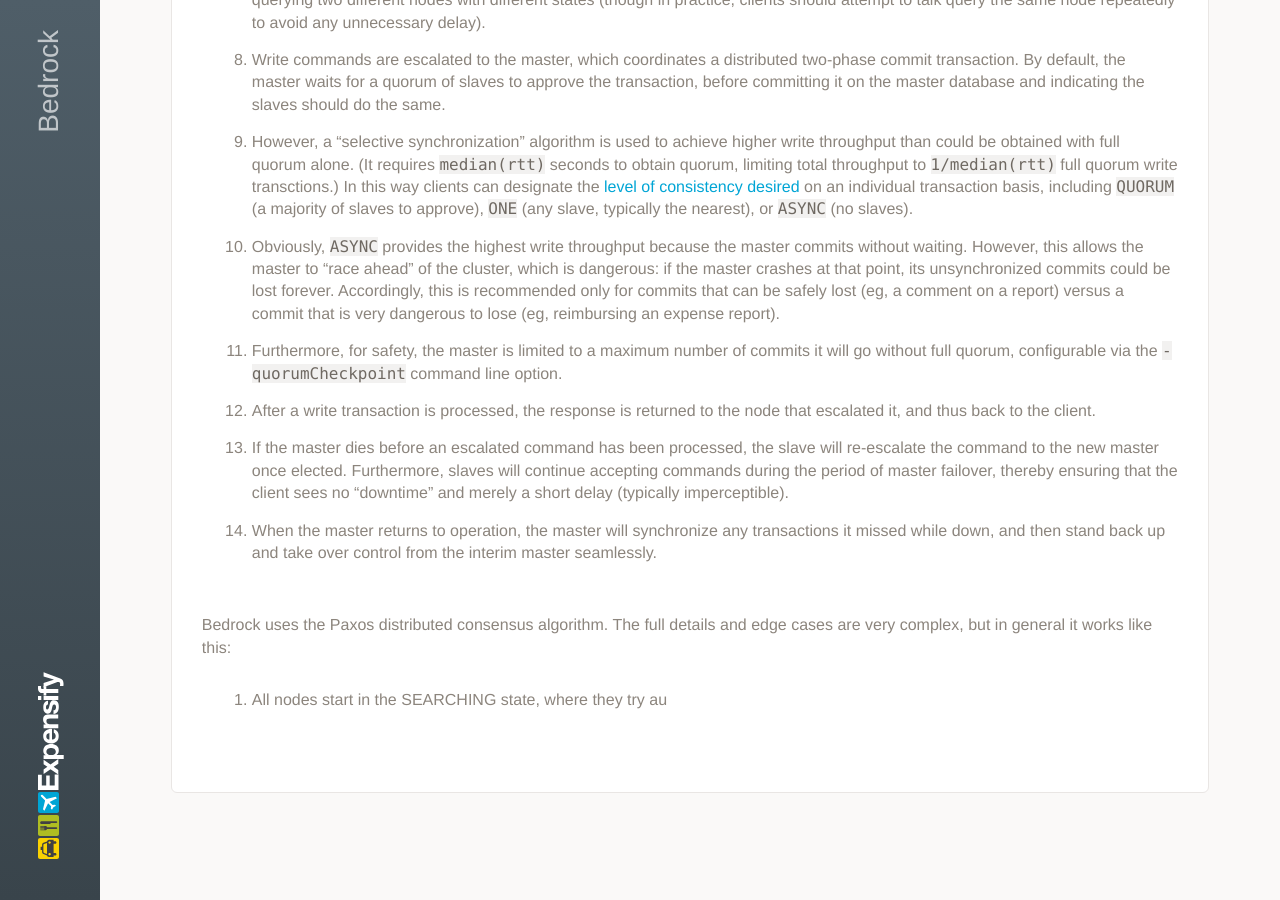
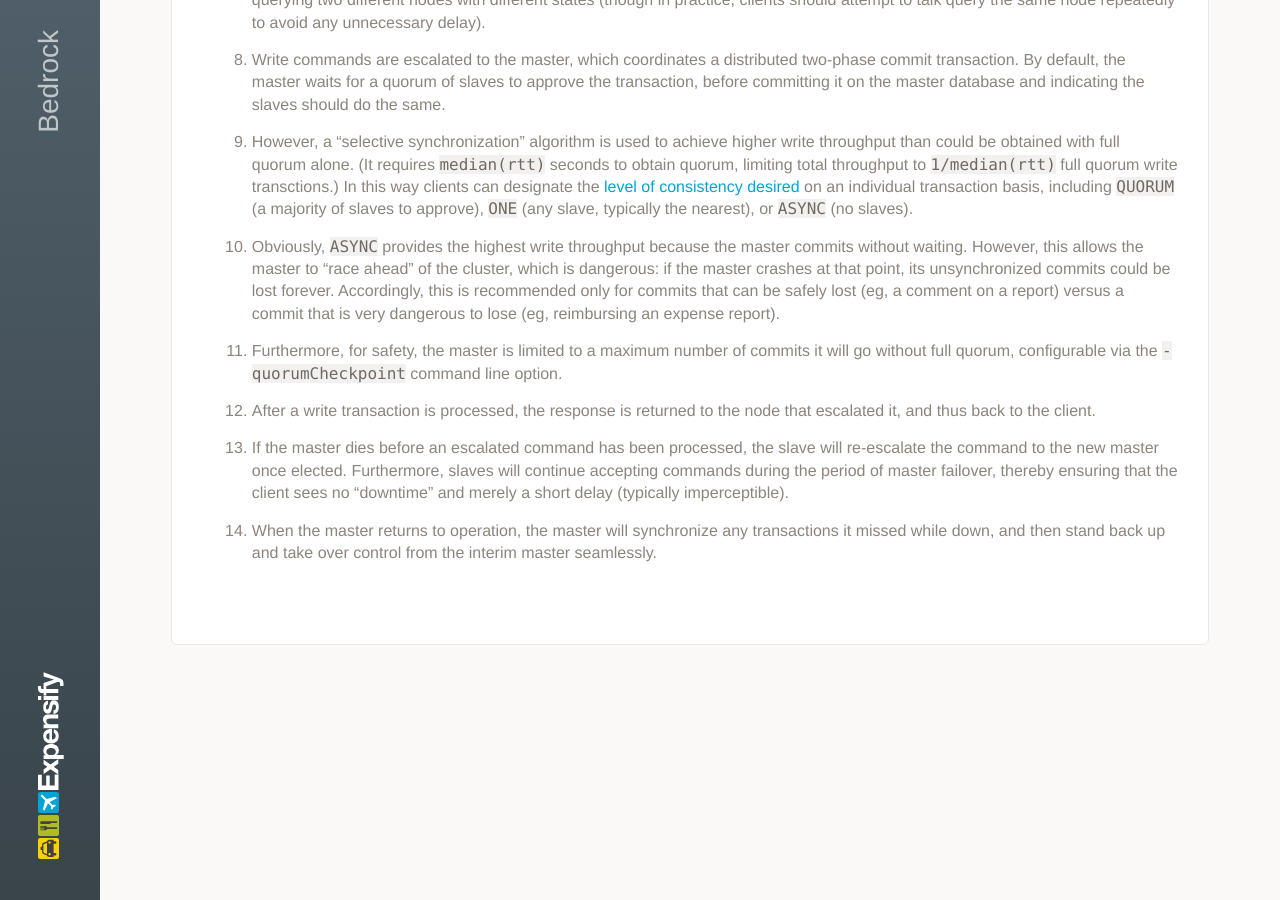
Before and after one commit to Expensify/Bedrock, a Jekyll site: the page built from docs/synchronization.md, in a window 1280 px wide and 900 px high, scrolled down 727 px. Built offline with Jekyll 4.4.1, drawn with Linux system fonts in a browser that asks for light colours.

Commit message:
Update synchronization.md

```diff
--- a/docs/synchronization.md
+++ b/docs/synchronization.md
@@ -33,7 +33,3 @@ Bedrock's primary feature is its ability to seamlessly synchronize data between
 13. If the master dies before an escalated command has been processed, the slave will re-escalate the command to the new master once elected.  Furthermore, slaves will continue accepting commands during the period of master failover, thereby ensuring that the client sees no "downtime" and merely a short delay (typically imperceptible).
 
 14. When the master returns to operation, the master will synchronize any transactions it missed while down, and then stand back up and take over control from the interim master seamlessly.
-
-Bedrock uses the Paxos distributed consensus algorithm.  The full details and edge cases are very complex, but in general it works like this:
-
-1. All nodes start in the SEARCHING state, where they try au
```
